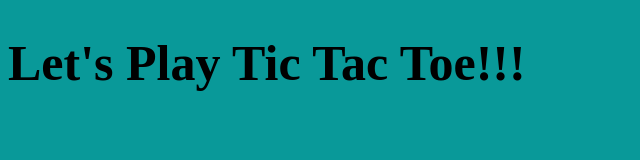
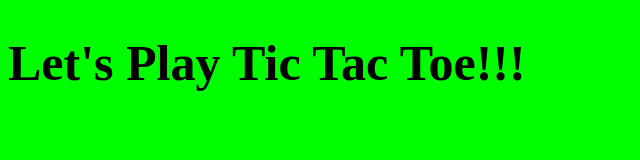
Before and after one commit to lewhub/Tic_Tac_Toe, a plain HTML site: page index.html in a window 1280 px wide. Shown: the whole page, without its empty margins (0-640 px from the left). Drawn offline with Linux system fonts and the light colour scheme.

Commit message:
change background to lime

```diff
--- a/css/style.css
+++ b/css/style.css
@@ -2,7 +2,7 @@ h1 {
   font-size: 50px;
 }
 body {
-  background-color: #099999;
+  background-color: lime;
 }
 #board {
   margin: 0 auto;
```
